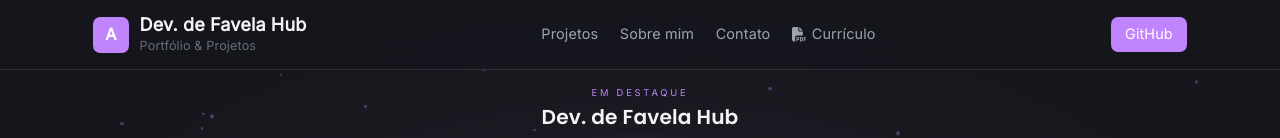
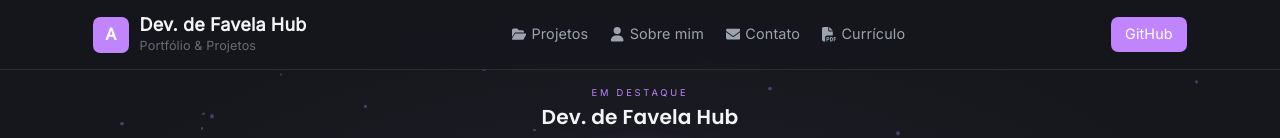
Before and after one commit to AlexAlvesAmorim/EuAlexDev-Hub-Project, a React (Vite) app: page / in a window 1280 px wide. Shown: the top 138 px of the page. Built offline with nearby package versions, Linux system fonts and the light colour scheme; a web font is replaced by a local one.

Commit message:
curriculum atualizado

```diff
--- a/src/components/Header/Header.tsx
+++ b/src/components/Header/Header.tsx
@@ -1,5 +1,5 @@
 import { useEffect, useState } from "react";
-import { FaBars, FaXmark, FaFilePdf } from "react-icons/fa6";
+import { FaBars, FaXmark, FaFilePdf, FaFolderOpen, FaUser, FaEnvelope } from "react-icons/fa6";
 
 export function Header() {
     const [menuOpen, setMenuOpen] = useState(false);
@@ -34,14 +34,14 @@ export function Header() {
                     </a>
 
                     <nav className="hidden md:flex items-center gap-6" aria-label="Navegação principal">
-                        <a href="#projetos" className="text-text hover:text-primary transition-colors">
-                            Projetos
+                        <a href="#projetos" className="inline-flex items-center gap-1.5 text-text hover:text-primary transition-colors">
+                            <FaFolderOpen /> Projetos
                         </a>
-                        <a href="#sobre" className="text-text hover:text-primary transition-colors">
-                            Sobre mim
+                        <a href="#sobre" className="inline-flex items-center gap-1.5 text-text hover:text-primary transition-colors">
+                            <FaUser /> Sobre mim
                         </a>
-                        <a href="#contato" className="text-text hover:text-primary transition-colors">
-                            Contato
+                        <a href="#contato" className="inline-flex items-center gap-1.5 text-text hover:text-primary transition-colors">
+                            <FaEnvelope /> Contato
                         </a>
                         <a
                             href="/curriculo-alex-alves-amorim.pdf"
@@ -79,14 +79,14 @@ export function Header() {
                     className="md:hidden bg-background/95 backdrop-blur-md border-t border-white/10 px-4 py-4 flex flex-col gap-4"
                     aria-label="Menu móvel"
                 >
-                    <a href="#projetos" className="text-text hover:text-primary transition-colors" onClick={closeMenu}>
-                        Projetos
+                    <a href="#projetos" className="inline-flex items-center gap-1.5 text-text hover:text-primary transition-colors" onClick={closeMenu}>
+                        <FaFolderOpen /> Projetos
                     </a>
-                    <a href="#sobre" className="text-text hover:text-primary transition-colors" onClick={closeMenu}>
-                        Sobre mim
+                    <a href="#sobre" className="inline-flex items-center gap-1.5 text-text hover:text-primary transition-colors" onClick={closeMenu}>
+                        <FaUser /> Sobre mim
                     </a>
-                    <a href="#contato" className="text-text hover:text-primary transition-colors" onClick={closeMenu}>
-                        Contato
+                    <a href="#contato" className="inline-flex items-center gap-1.5 text-text hover:text-primary transition-colors" onClick={closeMenu}>
+                        <FaEnvelope /> Contato
                     </a>
                     <a
                         href="/curriculo-alex-alves-amorim.pdf"
```
